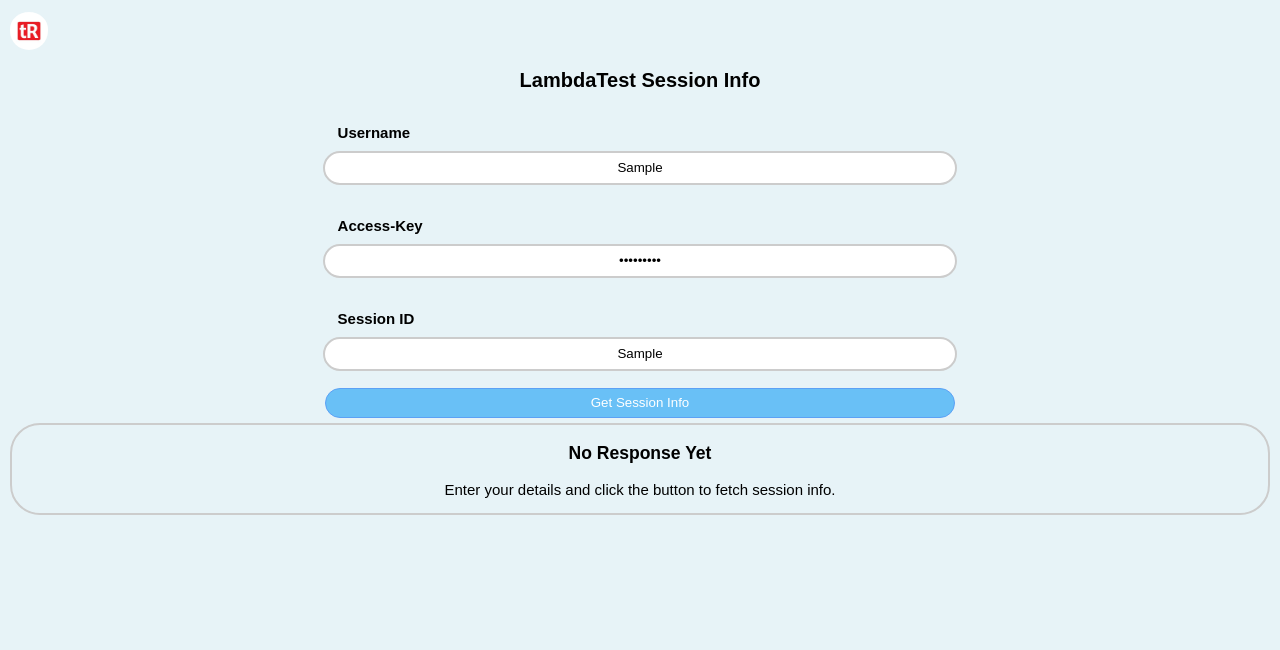
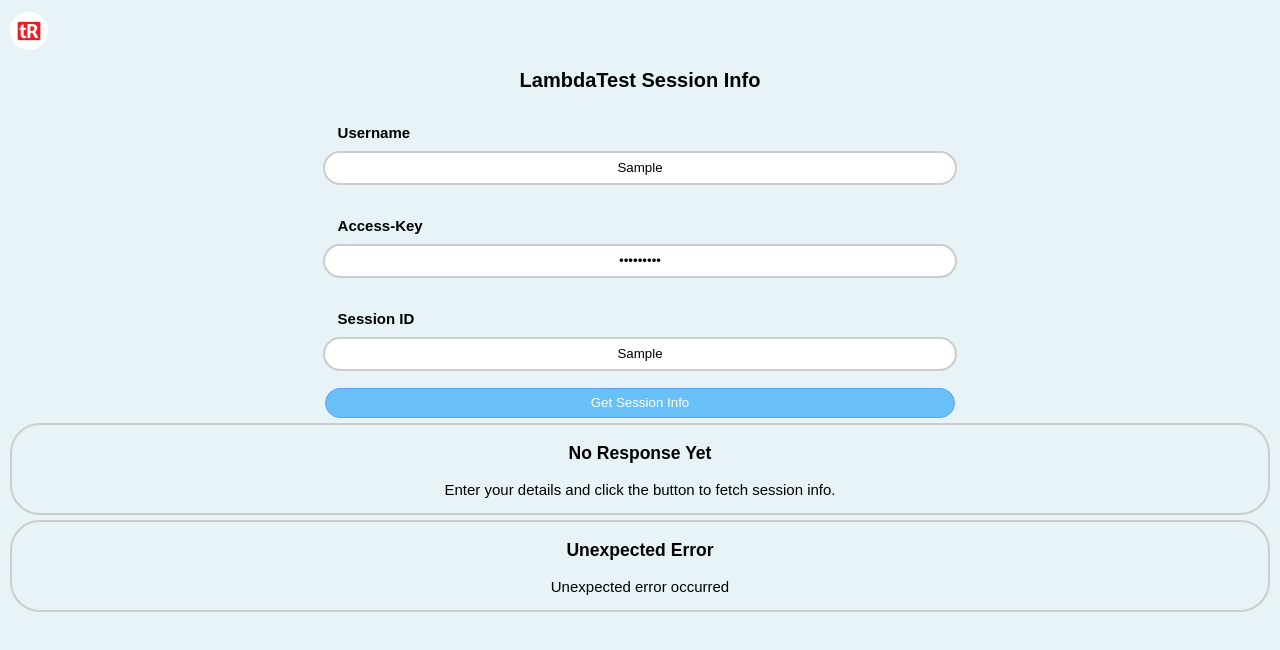
Before and after one commit to Deepansh2610/lt-session-info, a React (Create React App) app: page / in a window 1280 px wide. Both pictures are taken after typing "Sample", "Sample123", "Sample" into the empty fields and a click on the button "Get Session Info". Shown: the top 650 px of the page. Built offline with nearby package versions, Linux system fonts and the light colour scheme; no server answers.

Commit message:
Better error reporting on UI

```diff
--- a/src/App.js
+++ b/src/App.js
@@ -7,7 +7,11 @@
   const [password, setPassword] = useState();
   const [sessionId, setSessionId] = useState();
   const [responseReceived, setResponseReceived] = useState(false);
-  const [receivedData, setreceivedData] = useState(false);
+  const [receivedData, setReceivedData] = useState(false);
+  const [errorMessage, setErrorMessage] = useState(false);
+  const [errorContent, setErrorContent] = useState(false);
+  const [unexpectedError, setUnexpectedError] = useState(false);
+
 
   const fetchLogs = async (e) => {
     e.preventDefault();
@@ -17,13 +21,24 @@
     };
     try {
       const response = await fetch(url, { method: 'GET', headers });
-      if (!response.ok) throw new Error('Network response was not ok');
       const data = await response.json();
-      console.log(data);
-      setResponseReceived(true);
-      setreceivedData(data);
+      if (!response.ok){
+        setErrorMessage(true);
+        setErrorContent(data);
+        setResponseReceived(false);
+        setReceivedData(null);
+      }
+      else{
+        setErrorMessage(false);
+        setResponseReceived(true);
+        setReceivedData(data);
+      }
     } catch (error) {
       console.error('Error fetching logs:', error);
+      setUnexpectedError(true);
+      setErrorContent({ message: 'Unexpected error occurred' });
+      setResponseReceived(false);
+      setReceivedData(null);
     }
   };
 
@@ -43,7 +58,7 @@
           <button className = "submit-btn" type="submit" onClick={fetchLogs}>Get Session Info</button>
         </form>
 
-      {responseReceived ? (
+      {responseReceived && (
         <div className="response">
           <div className="response-container">
             <h3 className='response-heading'>Response Received</h3>
@@ -57,12 +72,27 @@
             </ul>
           </div>
         </div>
-      ) : (
+      )}
+      {!responseReceived && !errorMessage && (
         <div className="no-response">
           <h3>No Response Yet</h3>
           <p>Enter your details and click the button to fetch session info.</p>
         </div>
       )}
+
+      {errorMessage ? (
+        <div className="no-response">
+          <h3>Error Occurred</h3>
+          <p>{errorContent.message}</p>
+        </div>
+      ) : null}
+
+      {unexpectedError ? (
+        <div className="no-response">
+          <h3>Unexpected Error</h3>
+          <p>{errorContent.message}</p>
+        </div>
+      ) : null}
     </div>
   );
 }
```
